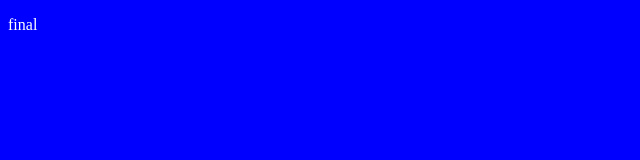
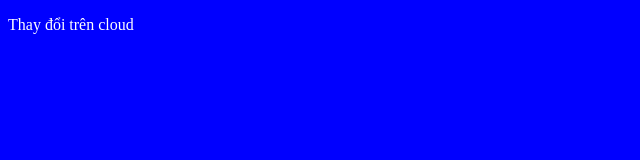
Before and after one commit to Yuryii/git-learn-, a plain HTML site: page index.html in a window 1280 px wide. Shown: the whole page, without its empty margins (0-640 px from the left). Drawn offline with Linux system fonts and the light colour scheme.

Commit message:
change index.html on cloud

```diff
--- a/index.html
+++ b/index.html
@@ -8,7 +8,7 @@
     <link rel="stylesheet" href="index2.css">
 </head>
 <body>
-    <p style="color: white;">final</p>
+    <p style="color: white;">Thay đổi trên cloud</p>
 </body>
 </html>
 <!-- thu muc dang lam viec                              stagin area                             commited -->
```
